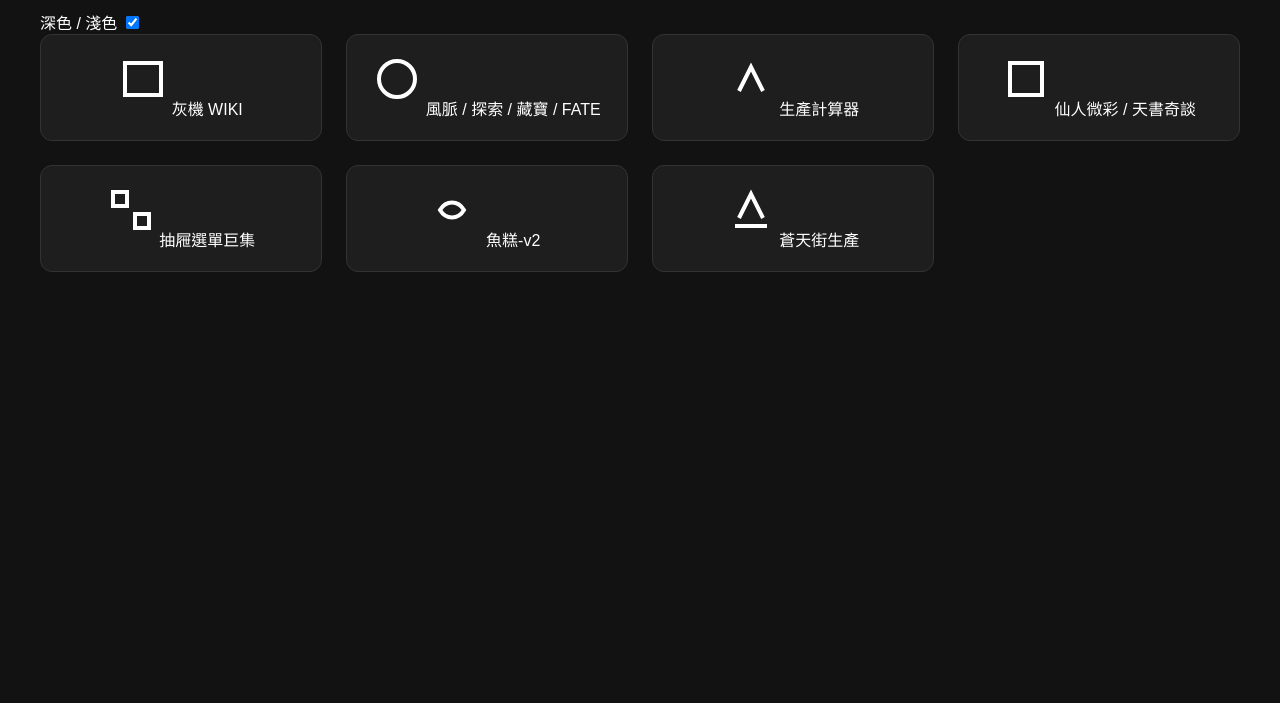
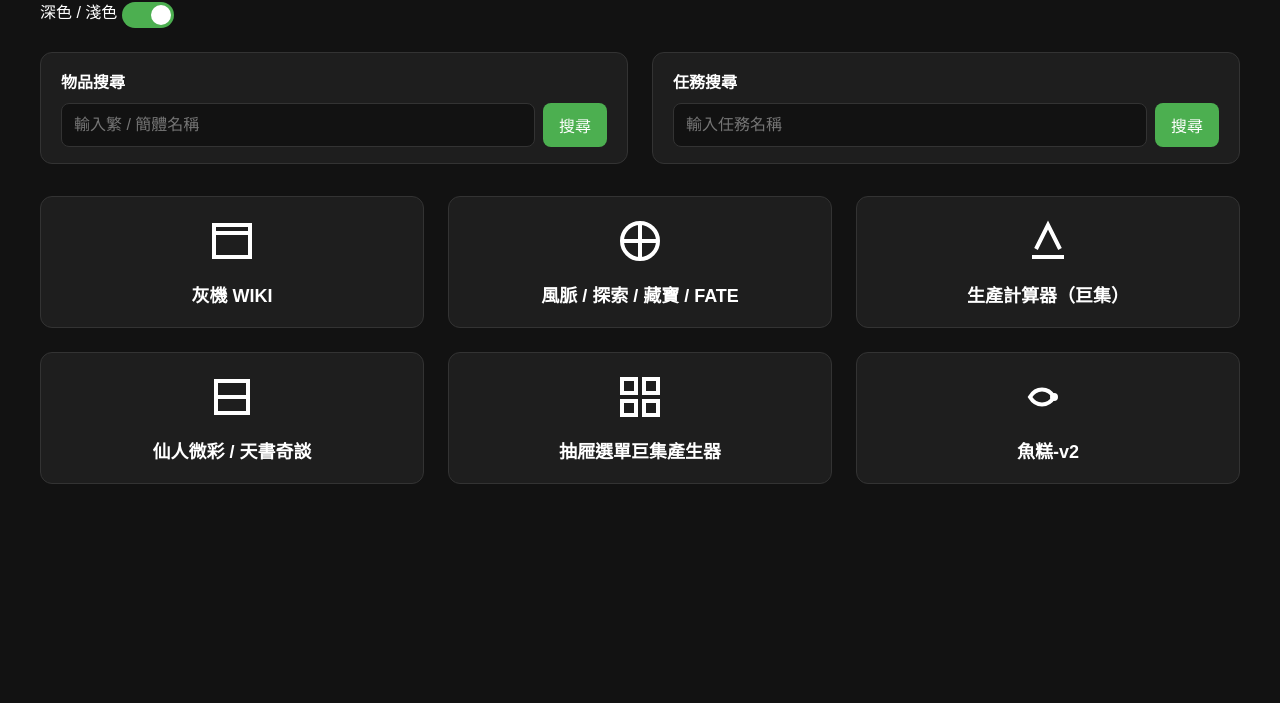
Before and after one commit to valorking/FF14_tool, a plain HTML site: page index.html in a window 1280 px wide. Shown: the part 97-800 px from the top of the page. Drawn offline with Linux system fonts and the light colour scheme.

Commit message:
Update index.html

```diff
--- a/index.html
+++ b/index.html
@@ -3,25 +3,185 @@
 <head>
 <meta charset="UTF-8">
 <title>FFXIV 工具入口</title>
+
 <script src="https://cdn.jsdelivr.net/npm/opencc-js@1.0.5/dist/umd/full.js"></script>
 
 <style>
 :root {
-  --bg:#fff;--text:#000;--card:#f2f2f2;--border:#ccc;
+  --bg: #ffffff;
+  --text: #000000;
+  --card-bg: #f2f2f2;
+  --card-border: #cccccc;
+  --shadow: rgba(0,0,0,0.15);
 }
+
 [data-theme="dark"] {
-  --bg:#121212;--text:#fff;--card:#1e1e1e;--border:#333;
+  --bg: #121212;
+  --text: #ffffff;
+  --card-bg: #1e1e1e;
+  --card-border: #333333;
+  --shadow: rgba(255,255,255,0.15);
 }
-body{margin:40px;font-family:Arial;background:var(--bg);color:var(--text)}
-.grid{display:grid;grid-template-columns:repeat(auto-fit,minmax(240px,1fr));gap:24px}
-.card{
-  background:var(--card);border:1px solid var(--border);
-  border-radius:12px;padding:20px;text-align:center;
-  cursor:pointer;transition:.15s
+
+body {
+  font-family: Arial, sans-serif;
+  margin: 40px;
+  background-color: var(--bg);
+  color: var(--text);
 }
-.card:hover{transform:translateY(-4px)}
-.icon{width:48px;height:48px;margin-bottom:12px;stroke:var(--text)}
-.switch{margin-bottom:24px}
+
+h1 {
+  font-size: 28px;
+  margin-bottom: 16px;
+}
+
+/* ===== Switch ===== */
+.switch-container {
+  margin-bottom: 24px;
+}
+
+.switch {
+  position: relative;
+  display: inline-block;
+  width: 52px;
+  height: 26px;
+}
+
+.switch input {
+  opacity: 0;
+}
+
+.slider {
+  position: absolute;
+  inset: 0;
+  cursor: pointer;
+  background-color: #888;
+  border-radius: 26px;
+  transition: 0.3s;
+}
+
+.slider:before {
+  content: "";
+  position: absolute;
+  height: 20px;
+  width: 20px;
+  left: 3px;
+  bottom: 3px;
+  background-color: #fff;
+  border-radius: 50%;
+  transition: 0.3s;
+}
+
+input:checked + .slider {
+  background-color: #4caf50;
+}
+
+input:checked + .slider:before {
+  transform: translateX(26px);
+}
+
+/* ===== Search Area ===== */
+.search-area {
+  display: flex;
+  gap: 24px;
+  margin-bottom: 32px;
+  flex-wrap: wrap;
+}
+
+.search-panel {
+  background-color: var(--card-bg);
+  border: 1px solid var(--card-border);
+  border-radius: 12px;
+  padding: 16px 20px;
+  flex: 1;
+  min-width: 260px;
+}
+
+.search-title {
+  font-size: 16px;
+  font-weight: bold;
+  margin-bottom: 10px;
+}
+
+.search-row {
+  display: flex;
+  gap: 8px;
+}
+
+.search-input {
+  flex: 1;
+  padding: 10px 12px;
+  font-size: 16px;
+  border-radius: 8px;
+  border: 1px solid var(--card-border);
+  background-color: var(--bg);
+  color: var(--text);
+}
+
+.search-input:focus {
+  outline: none;
+  border-color: #4caf50;
+}
+
+.search-btn {
+  padding: 10px 16px;
+  font-size: 16px;
+  border-radius: 8px;
+  border: none;
+  background-color: #4caf50;
+  color: #ffffff;
+  cursor: pointer;
+}
+
+.search-btn:hover {
+  filter: brightness(1.1);
+}
+
+/* ===== Grid ===== */
+.grid {
+  display: grid;
+  grid-template-columns: repeat(3, minmax(220px, 1fr));
+  gap: 24px;
+}
+
+@media (max-width: 900px) {
+  .grid {
+    grid-template-columns: repeat(2, 1fr);
+  }
+}
+
+@media (max-width: 600px) {
+  .grid {
+    grid-template-columns: 1fr;
+  }
+}
+
+.card {
+  background-color: var(--card-bg);
+  border: 1px solid var(--card-border);
+  border-radius: 12px;
+  padding: 20px;
+  text-align: center;
+  cursor: pointer;
+  transition: transform 0.1s, box-shadow 0.1s;
+}
+
+.card:hover {
+  transform: translateY(-2px);
+  box-shadow: 0 4px 12px var(--shadow);
+}
+
+.icon {
+  width: 48px;
+  height: 48px;
+  margin-bottom: 12px;
+  stroke: var(--text);
+}
+
+.title {
+  font-size: 18px;
+  font-weight: bold;
+}
 </style>
 </head>
 
@@ -29,59 +189,124 @@ body{margin:40px;font-family:Arial;background:var(--bg);color:var(--text)}
 
 <h1>FFXIV 工具與資源</h1>
 
+<div class="switch-container">
+  深色 / 淺色
   <label class="switch">
-  深色 / 淺色
-  <input type="checkbox" checked onchange="
-    document.documentElement.dataset.theme=this.checked?'dark':'light'
-  ">
+    <input type="checkbox" checked onchange="toggleTheme(this)">
+    <span class="slider"></span>
   </label>
+</div>
 
+<!-- 搜尋區 -->
+<div class="search-area">
+
+  <div class="search-panel">
+    <div class="search-title">物品搜尋</div>
+    <div class="search-row">
+      <input id="itemInput" class="search-input"
+             placeholder="輸入繁 / 簡體名稱"
+             onkeypress="if(event.key==='Enter') quickSearch('物品')">
+      <button class="search-btn" onclick="quickSearch('物品')">搜尋</button>
+    </div>
+  </div>
+
+  <div class="search-panel">
+    <div class="search-title">任務搜尋</div>
+    <div class="search-row">
+      <input id="questInput" class="search-input"
+             placeholder="輸入任務名稱"
+             onkeypress="if(event.key==='Enter') quickSearch('任务')">
+      <button class="search-btn" onclick="quickSearch('任务')">搜尋</button>
+    </div>
+  </div>
+
+</div>
+
+<!-- 工具卡片 -->
 <div class="grid">
 
-<div class="card" onclick="open('https://ff14.huijiwiki.com/wiki/%E9%A6%96%E9%A1%B5')">
-  <svg class="icon" viewBox="0 0 24 24" fill="none" stroke-width="2"><rect x="3" y="4" width="18" height="16"/></svg>
-  灰機 WIKI
+  <div class="card" onclick="openLink('https://ff14.huijiwiki.com/wiki/%E9%A6%96%E9%A1%B5')">
+    <svg class="icon" viewBox="0 0 24 24" fill="none" stroke-width="2">
+      <path d="M3 4h18v16H3z"/>
+      <path d="M3 8h18"/>
+    </svg>
+    <div class="title">灰機 WIKI</div>
   </div>
 
-<div class="card" onclick="open('https://tools.ffsusu.com/lajipai/')">
-  <svg class="icon" viewBox="0 0 24 24" fill="none" stroke-width="2"><circle cx="12" cy="12" r="9"/></svg>
-  風脈 / 探索 / 藏寶 / FATE
+  <div class="card" onclick="openLink('https://tools.ffsusu.com/lajipai/')">
+    <svg class="icon" viewBox="0 0 24 24" fill="none" stroke-width="2">
+      <circle cx="12" cy="12" r="9"/>
+      <path d="M12 3v18M3 12h18"/>
+    </svg>
+    <div class="title">風脈 / 探索 / 藏寶 / FATE</div>
   </div>
 
-<div class="card" onclick="open('https://nightcoreisla.github.io/ffxiv-best-craft-zhtw/#/welcome')">
-  <svg class="icon" viewBox="0 0 24 24" fill="none" stroke-width="2"><path d="M6 18l6-12 6 12"/></svg>
-  生產計算器
+  <div class="card" onclick="openLink('https://nightcoreisla.github.io/ffxiv-best-craft-zhtw/#/welcome')">
+    <svg class="icon" viewBox="0 0 24 24" fill="none" stroke-width="2">
+      <path d="M4 20h16"/>
+      <path d="M6 16l6-12 6 12"/>
+    </svg>
+    <div class="title">生產計算器（巨集）</div>
   </div>
 
-<div class="card" onclick="open('https://ben1013liao-hue.github.io/FF14-Cactpot-Solver/')">
-  <svg class="icon" viewBox="0 0 24 24" fill="none" stroke-width="2"><rect x="4" y="4" width="16" height="16"/></svg>
-  仙人微彩 / 天書奇談
+  <div class="card" onclick="openLink('https://ben1013liao-hue.github.io/FF14-Cactpot-Solver/')">
+    <svg class="icon" viewBox="0 0 24 24" fill="none" stroke-width="2">
+      <rect x="4" y="4" width="16" height="16"/>
+      <path d="M4 12h16"/>
+    </svg>
+    <div class="title">仙人微彩 / 天書奇談</div>
   </div>
 
-<div class="card" onclick="open('https://jhaoyu1201.github.io/FFXIV_TOOL/hotbar.html')">
+  <div class="card" onclick="openLink('https://jhaoyu1201.github.io/FFXIV_TOOL/hotbar.html')">
     <svg class="icon" viewBox="0 0 24 24" fill="none" stroke-width="2">
-    <rect x="3" y="3" width="7" height="7"/><rect x="14" y="14" width="7" height="7"/>
+      <rect x="3" y="3" width="7" height="7"/>
+      <rect x="14" y="3" width="7" height="7"/>
+      <rect x="3" y="14" width="7" height="7"/>
+      <rect x="14" y="14" width="7" height="7"/>
     </svg>
-  抽屜選單巨集
+    <div class="title">抽屜選單巨集產生器</div>
   </div>
 
-<div class="card" onclick="open('https://fish.ffmomola.com/')">
-  <svg class="icon" viewBox="0 0 24 24" fill="none" stroke-width="2"><path d="M3 12c3-5 9-5 12 0-3 5-9 5-12 0z"/></svg>
-  魚糕-v2
-</div>
-
-<!-- 新增卡片 -->
-<div class="card" onclick="open('ishgard-craft.html')">
+  <div class="card" onclick="openLink('https://fish.ffmomola.com/')">
 	<svg class="icon" viewBox="0 0 24 24" fill="none" stroke-width="2">
-    <path d="M4 20h16M6 16l6-12 6 12"/>
+		<path d="M3 12c3-5 9-5 12 0-3 5-9 5-12 0z"/>
+		<circle cx="15" cy="12" r="1"/>
 	</svg>
-  蒼天街生產
+  <div class="title">魚糕-v2</div>
 </div>
 
 </div>
 
 <script>
-function open(url){window.open(url,'_blank')}
+let converter;
+document.addEventListener('DOMContentLoaded', () => {
+  if (typeof OpenCC !== 'undefined') {
+    converter = OpenCC.Converter({ from: 'tw', to: 'cn' });
+  }
+});
+
+function toggleTheme(el) {
+  document.documentElement.setAttribute(
+    'data-theme',
+    el.checked ? 'dark' : 'light'
+  );
+}
+
+function openLink(url) {
+  window.open(url, '_blank');
+}
+
+function quickSearch(type) {
+  const inputId = type === '物品' ? 'itemInput' : 'questInput';
+  const text = document.getElementById(inputId).value.trim();
+  if (!text) return;
+
+  const converted = converter ? converter(text) : text;
+  window.open(
+    `https://ff14.huijiwiki.com/wiki/${type}:${encodeURIComponent(converted)}`,
+    '_blank'
+  );
+}
 </script>
 
 </body>
```
Lines whose indentation alone changed are shown as unchanged.
